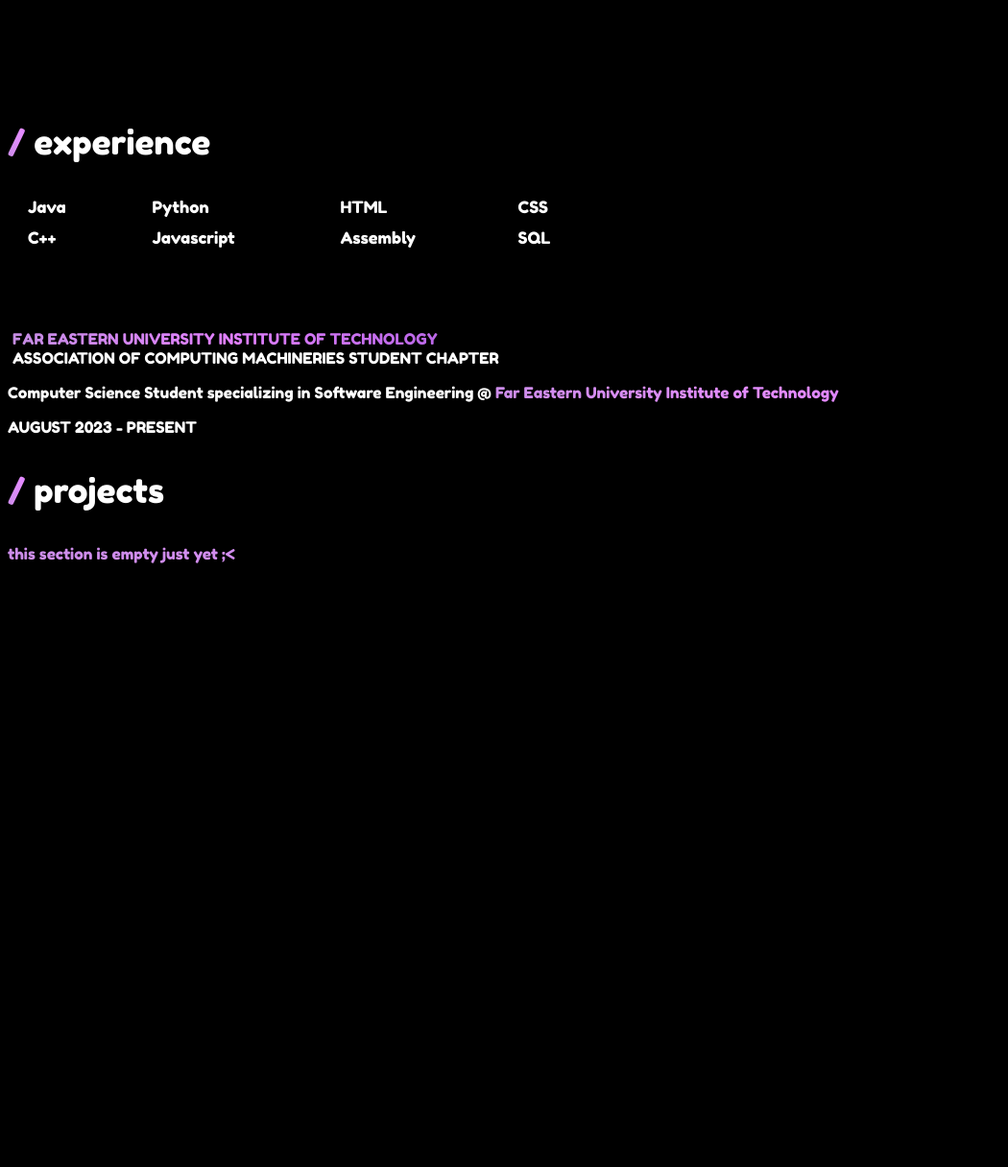
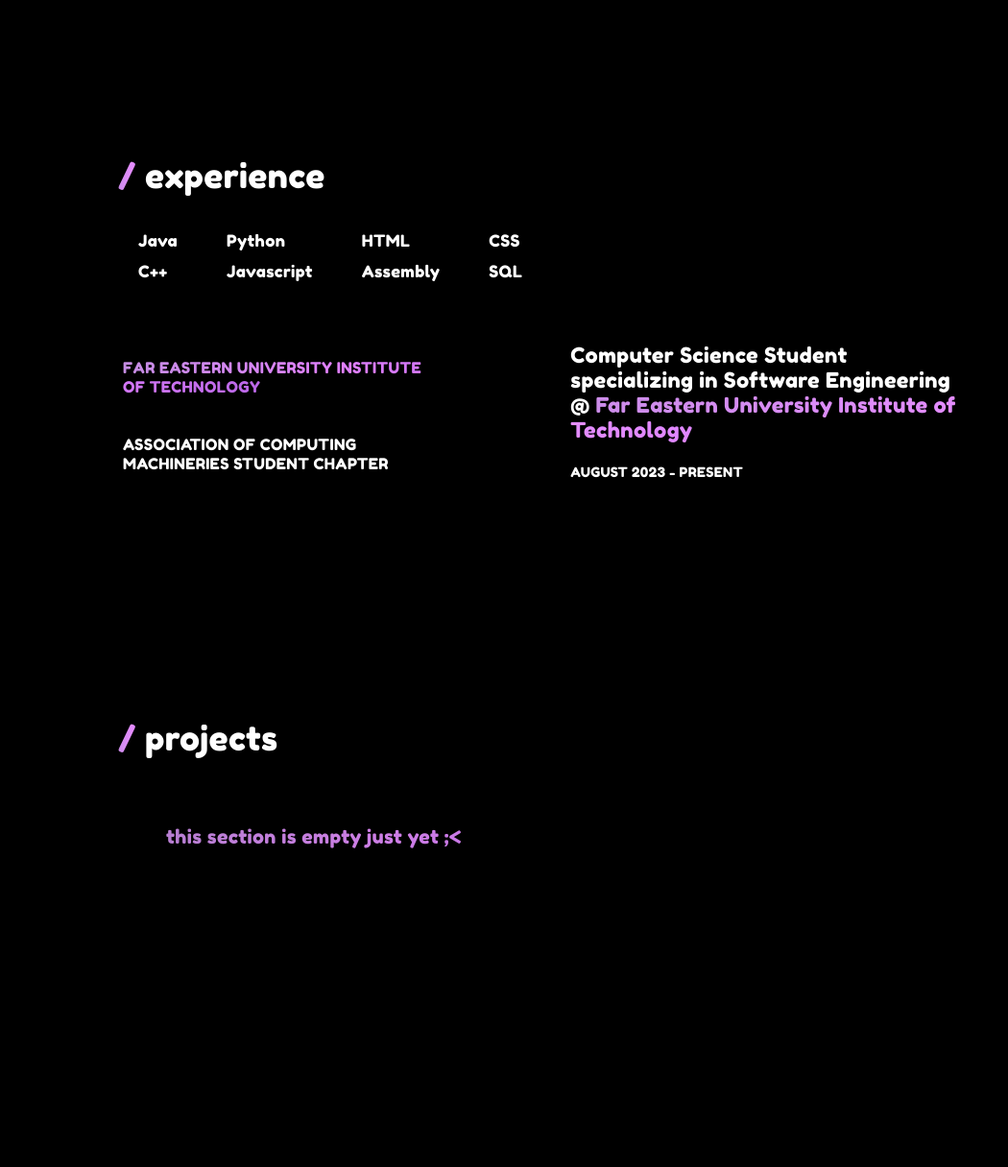
Before and after one commit to loucylliao/portfolio, a plain HTML site: page index.html in a window 1280 px wide. Shown: the part 680-1896 px from the top of the page at 96% size, without its empty margins (0-1050 px from the left). Before the commit the page ends 1283 px from the top, so only its background shows below. Drawn offline with Linux system fonts and the light colour scheme.

Commit message:
style.css

```diff
--- a/style.css
+++ b/style.css
@@ -1,6 +1,7 @@
 body {
     background-color: black;
     font-family: 'Fredoka One', sans-serif;
+    letter-spacing: 0.35px;
     color: white;
 }
 
@@ -8,7 +9,21 @@ body {
     margin-left: 115px;
     margin-right: 90px;
     display: flex;
-    margin-bottom: 210px;
+}
+
+.experiences{
+    padding-top: 210px;
+    margin-left: 115px;
+    margin-right: 90px;
+    display: flex;
+}
+
+.projects{
+    padding-top: 180px;
+    margin-left: 115px;
+    margin-right: 90px;
+    display: flex;
+    height: 500px;
 }
 
 .picture {
@@ -226,27 +241,45 @@ td {
 }
 
 .exp-stack{
-    font-size: 16px;
-    margin-top: 75px;
-    gap: 15px;
+    display: block;
+    margin-top: 70px;
     padding-left: 5px;
     list-style-type: none;
-    width: 80%;
+    width: 70%;
+}
+
+.exp-stack li {
+    margin-bottom: 40px;
 }
 
 .exp-link {
-    font-size: 9;
+    font-size: 16px;
     color: white;
     text-decoration: none;
-    margin-right: 30px;
     transition: color 0.3s ease;
 }
 
-.exp-link:active {
-    background-image: linear-gradient(90deg, #C58DE3, #e180ff, #ba67e7);
-    background-size: 200% 100%;
-    background-clip: text;
-    -webkit-background-clip: text;
-    color: transparent;
-    animation: gradientAnimation 3s ease-in-out infinite;
+.experience-section {
+    display: grid;
+    grid-template-columns: 1fr 2fr;
 }
+
+.exp-block {
+    margin-top: 230px;
+    width: 70%;
+}
+
+.exp-title{
+    font-size: 22px;
+}
+
+.exp-date{
+    font-size: 14px;
+}
+
+.empty{
+    font-size: 20px;
+    margin-top: 70px;
+    margin-left: 50px;
+    opacity: 90%;
+}
```
